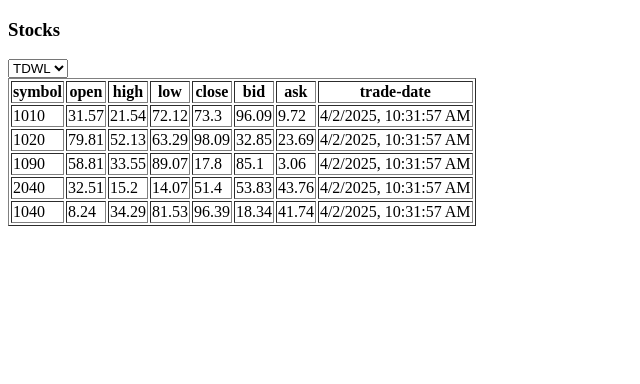
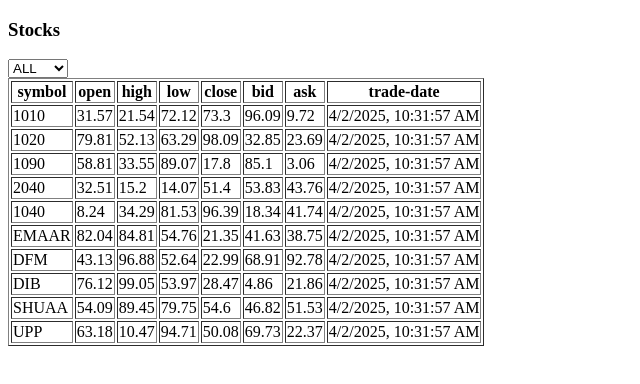
Before and after one commit to mrmuhannadh/assignment_1, a plain HTML site: page index.html in a window 1280 px wide. Shown: the whole page, without its empty margins (0-640 px from the left). Drawn offline with nearby package versions, Linux system fonts and the light colour scheme.

Commit message:
REV | Add All Dropdown Item

```diff
--- a/index.html
+++ b/index.html
@@ -12,6 +12,7 @@
   <body>
     <h3>Stocks</h3>
     <select id="exchange">
+      <option value="ALL">ALL</option>
       <option value="TDWL">TDWL</option>
       <option value="DFM">DFM</option>
     </select>
--- a/js/app.js
+++ b/js/app.js
@@ -29,10 +29,15 @@ $(document).ready(function () {
   });
 
   function populateTable(exchange) {
-    let stocks = dataStore.getStocks(exchange);
+    let stocks;
     let tableBody = $("#stockTableBody");
+    tableBody.empty();
 
-    tableBody.empty();
+    if (exchange === "ALL") {
+      stocks = dataStore.getAllStocks();
+    } else {
+      stocks = dataStore.getStocks(exchange);
+    }
 
     stocks.forEach((stock) => {
       let row = `<tr>
@@ -50,7 +55,7 @@ $(document).ready(function () {
     });
   }
 
-  populateTable("TDWL");
+  populateTable("ALL");
 
   $("#exchange").change(function () {
     let selectedValue = $(this).val();
--- a/js/data-store.js
+++ b/js/data-store.js
@@ -2,6 +2,10 @@ class DataStore {
   constructor() {
     this.stockCollection = [];
     this.stocksByExchange = {};
+  }
+
+  getAllStocks() {
+    return this.stockCollection;
   }
 
   getStocks(exchange) {
```
Lines whose indentation alone changed are shown as unchanged.
